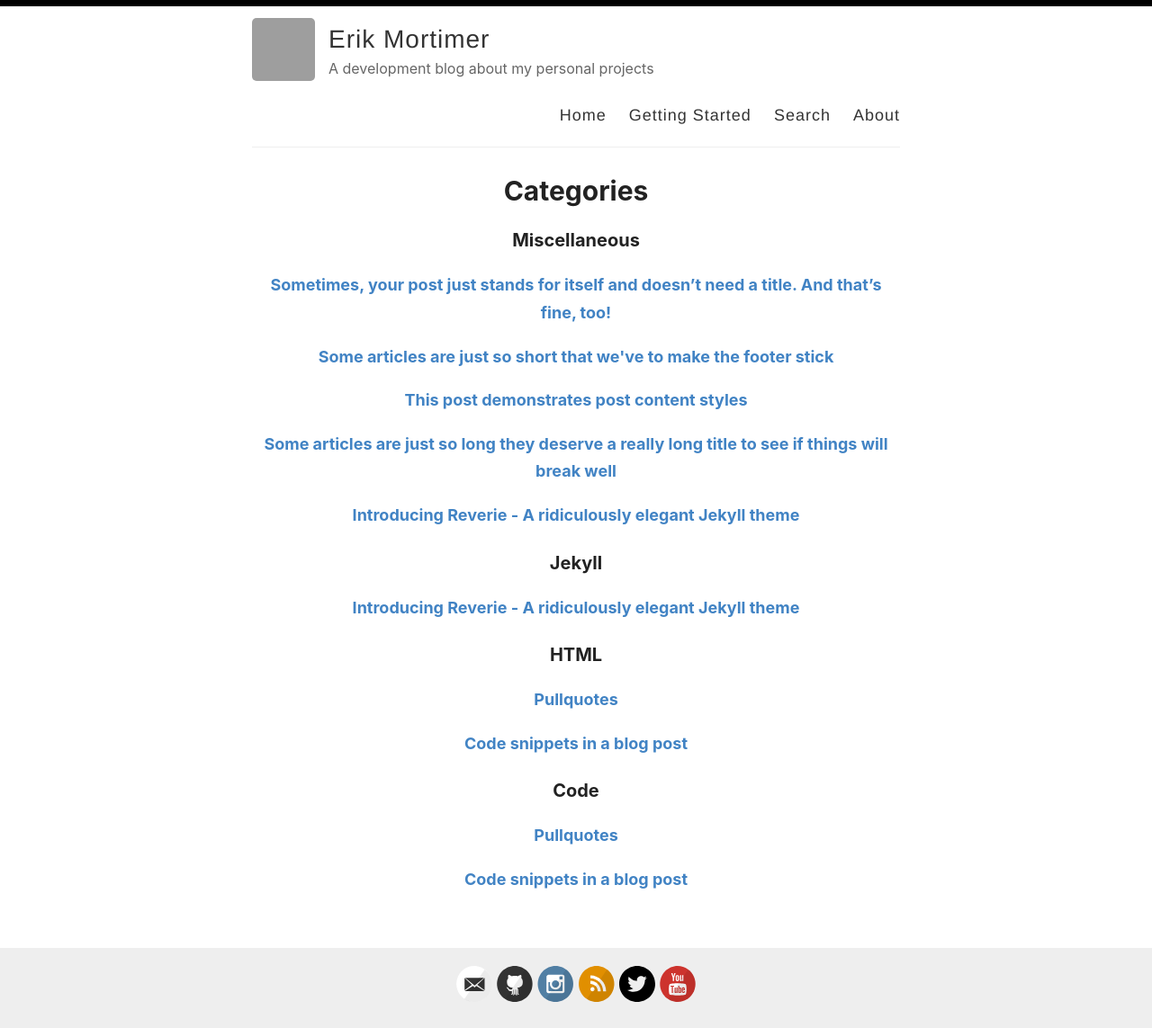
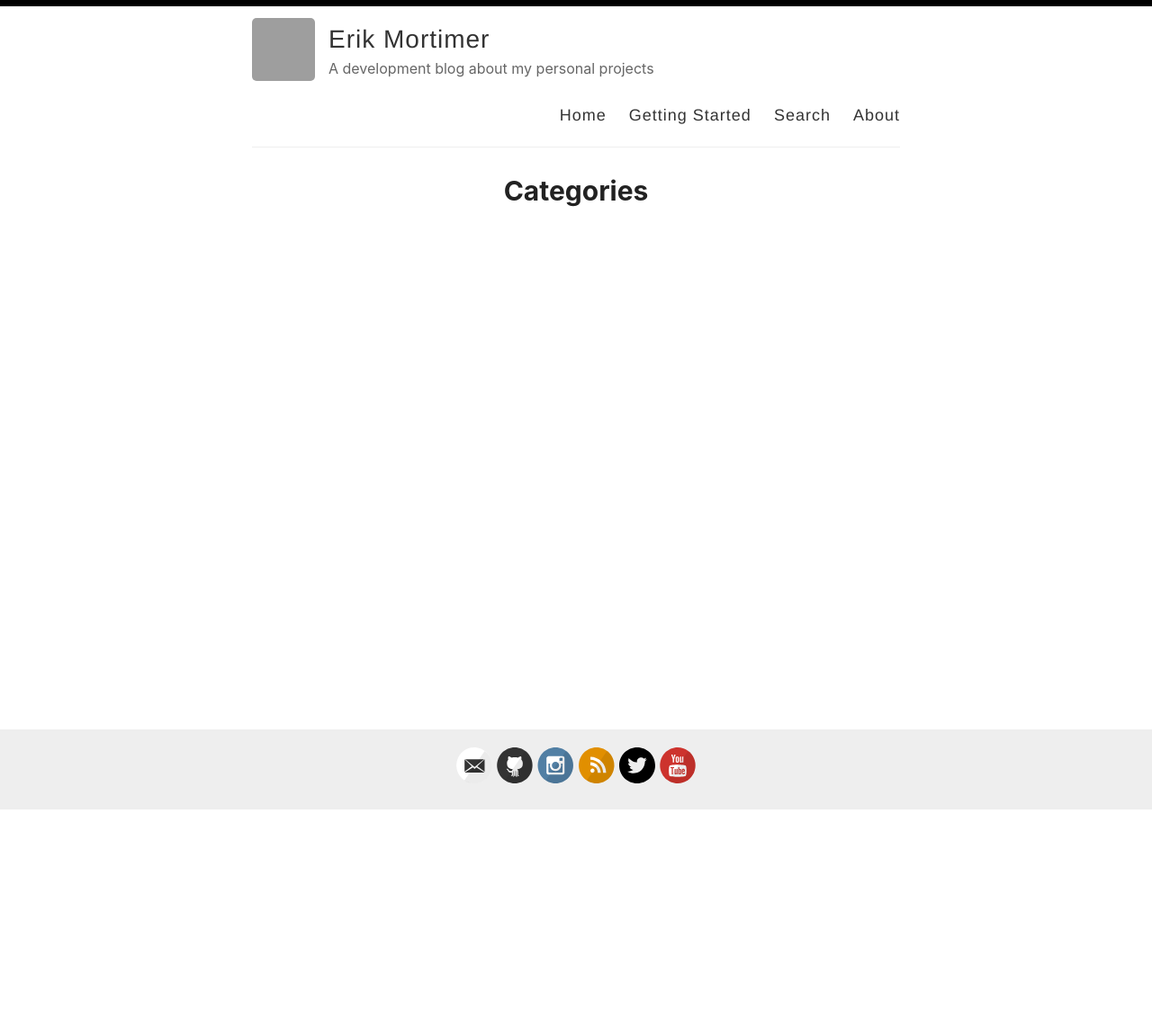
Before and after one commit to erikmortimer/erikmortimer.github.io, a Jekyll site: the page built from _pages/categories.md, in a window 1280 px wide. Shown: the whole page at 90% size. Built offline with Jekyll 4.4.1, drawn with Linux system fonts in a browser that asks for light colours; after the commit the page ends 901 px from its top, so only the background shows below that; part of the change alters nothing that is shown; grey boxes are pictures that could not be loaded.

Commit message:
Removed default posts, and added welcome post and about me page

````diff
--- a/_config.yml
+++ b/_config.yml
@@ -83,6 +83,7 @@ plugins:
   - jekyll-feed # Create an Atom feed using the official Jekyll feed gem
   - jekyll-seo-tag
   - jekyll-paginate
+  - jemoji
 
 include: ['_pages']
 
--- a/_pages/about.md
+++ b/_pages/about.md
@@ -4,26 +4,4 @@ title: About
 permalink: /about/
 ---
 
-[Reverie](https://github.com/amitmerchant1990/reverie) is a Jekyll theme which is simple and opinionated. It's actually a fork of [jekyll-now](https://github.com/barryclark/jekyll-now) with some additional features and personal touches which I've implemented to suit my needs for [my blog](https://www.amitmerchant.com).
-
-This is a plug-and-play Jekyll theme which you can use on GitHub Pages without even setting up a local environment.
-
-## Features
-
-- Command-line free fork-first workflow, using GitHub.com to create, customize and post to your blog
-- Fully responsive and mobile optimized base theme
-- Sass/Coffeescript support using Jekyll 2.0
-- Free hosting on your GitHub Pages user site
-- All the SEO goodies comes in-built
-- Markdown blogging
-- Syntax highlighting using Pygments
-    - [Dracula syntax theme](https://draculatheme.com/) included
-- Disqus commenting
-- Google Analytics integration
-- Fuzzy search across blog posts
-- Pagination of posts works out-of-the-box.
-- Categorize posts out-of-the box
-- RSS Feed
-- In-built sitemap
-
-Learn more about it [here](https://github.com/amitmerchant1990/reverie) on how to get started.
+My name is Erik Mortimer. I am a Computer Science undergrad student with a strong passion for technology and software. This blog will be used to share my progress on my personal projects and other things I am interested in. Thanks for stopping on by!
--- a/_pages/getting-started.md
+++ /dev/null
@@ -1,51 +0,0 @@
----
-layout: page
-title: Getting started with Reverie
-permalink: /getting-started/
----
-
-### Step 1) Fork Reverie to your User Repository
-
-Fork [this repository](https://github.com/amitmerchant1990/reverie), then rename the repository to `yourgithubusername.github.io`.
-
-Alternatively, you can use [Use this template](https://github.com/amitmerchant1990/reverie/generate) button if you want to create a repository with a clean commit history which will use Reverie as a template.
-
-Your Jekyll blog will often be viewable immediately at <https://yourgithubusername.github.io> (if it's not, you can often force it to build by completing step 2)
-
-### Step 2) Customize and view your site
-
-Enter your site name, description, avatar and many other options by editing the `_config.yml` file. You can easily turn on Google Analytics tracking, Disqus commenting and social icons here.
-
-Making a change to `_config.yml` (or any file in your repository) will force GitHub Pages to rebuild your site with jekyll. Your rebuilt site will be viewable a few seconds later at <https://yourgithubusername.github.io> - if not, give it ten minutes as GitHub suggests and it'll appear soon.
-
-### Step 3) Publish your first blog post
-
-Create a new file called `/_posts/2019-2-13-Hello-World.md` to publish your first blog post. That's all you need to do to publish your first blog post! This [Markdown Cheatsheet](https://github.com/adam-p/markdown-here/wiki/Markdown-Cheatsheet) might come in handy while writing the posts.
-
-> You can add additional posts in the browser on GitHub.com too! Just hit the <kbd>Create new file</kbd> button in `/_posts/` to create new content. Just make sure to include the [front-matter](http://jekyllrb.com/docs/frontmatter/) block at the top of each new blog post and make sure the post's filename is in this format: year-month-day-title.md
-
-## Using Categories in Reverie
-
-You can categorize your content based on `categories` in Reverie. For this, you just need to add `categories` in front matter like below:
-
-For adding single category:
-
-```md
-categories: JavaScript
-```
-
-For adding multiple categories:
-
-```md
-categories: [PHP, Laravel]
-```
-
-The contegorized content can be shown over this URL: <https://yourgithubusername.github.io/categories/>
-
-## RSS
-
-The generated [RSS feed](https://en.wikipedia.org/wiki/RSS) of your blog can be found at <https://yourgithubusername.github.io/feed>. You can see the example RSS feed over [here](https://www.amitmerchant.com/reverie/feed).
-
-## Sitemap
-
-The generated sitemap of your blog can be found at <https://yourgithubusername.github.io/sitemap>. You can see the example sitemap feed over [here](https://www.amitmerchant.com/reverie/sitemap).
--- a/_posts/2019-02-13-introducing-reverie-jekyll-theme.md
+++ /dev/null
@@ -1,85 +0,0 @@
----
-layout: post
-title: Introducing Reverie - A ridiculously elegant Jekyll theme
-categories: [Miscellaneous, Jekyll]
----
-
-[Reverie](https://github.com/amitmerchant1990/reverie) is a [Jekyll](https://jekyllrb.com/)-powered theme which is simple and opinionated. It's actually a fork of [jekyll-now](https://github.com/barryclark/jekyll-now) with some additional features and personal touches which I've implemented to suit my needs for my blog.
-
-This is a plug-and-play Jekyll theme which you can use on GitHub Pages without even setting up a local environment.
-
-![](/images/reverie-demo.png)
-
-## Features overview
-
-- Command-line free fork-first workflow, using GitHub.com to create, customize and post to your blog
-- Fully responsive and mobile optimized base theme
-- Sass/Coffeescript support using Jekyll 2.0
-- Free hosting on your GitHub Pages user site
-- All the SEO goodies comes in-built
-- Markdown blogging
-- Syntax highlighting using Pygments
-    - [Dracula syntax theme](https://draculatheme.com/) included
-- Disqus commenting
-- Google Analytics integration
-- Fuzzy search across blog posts
-- Pagination of posts works out-of-the-box.
-- Categorize posts out-of-the box
-- RSS Feed
-- In-built sitemap
-
-<div style="text-align: center;">
- <script async type="text/javascript" src="//cdn.carbonads.com/carbon.js?serve=CE7D6KJY&placement=wwwamitmerchantcom" id="_carbonads_js"></script>
-</div>
-
-## Using Reverie on GitHub Pages
-
-### Step 1) Fork Reverie to your User Repository
-
-Fork [this repository](https://github.com/amitmerchant1990/reverie), then rename the repository to `yourgithubusername.github.io`.
-
-Alternatively, you can use [Use this template](https://github.com/amitmerchant1990/reverie/generate) button if you want to create a repository with a clean commit history which will use Reverie as a template.
-
-Your Jekyll blog will often be viewable immediately at <https://yourgithubusername.github.io> (if it's not, you can often force it to build by completing step 2)
-
-### Step 2) Customize and view your site
-
-Enter your site name, description, avatar and many other options by editing the `_config.yml` file. You can easily turn on Google Analytics tracking, Disqus commenting and social icons here.
-
-Making a change to `_config.yml` (or any file in your repository) will force GitHub Pages to rebuild your site with jekyll. Your rebuilt site will be viewable a few seconds later at <https://yourgithubusername.github.io> - if not, give it ten minutes as GitHub suggests and it'll appear soon.
-
-### Step 3) Publish your first blog post
-
-Create a new file called `/_posts/2019-2-13-Hello-World.md` to publish your first blog post. That's all you need to do to publish your first blog post! This [Markdown Cheatsheet](https://github.com/adam-p/markdown-here/wiki/Markdown-Cheatsheet) might come in handy while writing the posts.
-
-> You can add additional posts in the browser on GitHub.com too! Just hit the <kbd>Create new file</kbd> button in `/_posts/` to create new content. Just make sure to include the [front-matter](http://jekyllrb.com/docs/frontmatter/) block at the top of each new blog post and make sure the post's filename is in this format: year-month-day-title.md
-
-## Using Categories in Reverie
-
-You can categorize your content based on `categories` in Reverie. For this, you just need to add `categories` in front matter like below:
-
-For adding single category:
-
-```md
-categories: JavaScript
-```
-
-For adding multiple categories:
-
-```md
-categories: [PHP, Laravel]
-```
-
-The contegorized content can be shown over this URL: <https://yourgithubusername.github.io/categories/>
-
-## RSS
-
-The generated [RSS feed](https://en.wikipedia.org/wiki/RSS) of your blog can be found at <https://yourgithubusername.github.io/feed>. You can see the example RSS feed over [here](https://www.amitmerchant.com/reverie/feed).
-
-## Sitemap
-
-The generated sitemap of your blog can be found at <https://yourgithubusername.github.io/sitemap>. You can see the example sitemap feed over [here](https://www.amitmerchant.com/reverie/sitemap).
-
-## License
-
-MIT
--- a/_posts/2019-08-08-no-title-posts.md
+++ /dev/null
@@ -1,6 +0,0 @@
----
-layout: post
-title: ""
-categories: Miscellaneous
----
-Sometimes, your post just stands for itself and doesn't need a title. And that's fine, too!
--- a/_posts/2019-12-11-pullquotes.md
+++ /dev/null
@@ -1,14 +0,0 @@
----
-layout: post
-title:  Pullquotes
-categories: [HTML,Code]
-excerpt: In graphic design, a pull quote (also known as a lift-out pull quote) is a key phrase, quotation, or excerpt that has been pulled from an article and used as a page layout graphic element, serving to entice readers into the article or to highlight a key topic.
----
-
-In graphic design, a pull quote (also known as a lift-out pull quote) is a key phrase, quotation, or excerpt that has been pulled from an article and used as a page layout graphic element, serving to entice readers into the article or to highlight a key topic. {% include pullquote.html quote="It is typically placed in a larger or distinctive typeface and on the same page." %} Pull quotes are often used in magazine and newspaper articles, annual reports, and brochures, as well as on the web. They can add visual interest to text-heavy pages with few images or illustrations.
-
-Placement of a pull quote on a page may be defined in a publication's or website's style guide. Such a typographic device may or may not be aligned with a column on the page. Some designers, for example, choose not to align the quote. In that case, the quotation cuts into two or more columns, as in the example shown. Because the pull quote invites the reader to read about the highlighted material, the pull quote should appear before the text it cites and, generally, fairly close to it.
-
-Pull quotes need not be a verbatim copy of the text being quoted; depending on a publication's house style, pull quotes may be abbreviated for space or paraphrased for clarity, with or without indication.
-
-A disadvantage of pull quotes as a design element is that they can disrupt the reading process of readers invested in reading the text sequentially by drawing attention to ghost fragments out of context. At the other extreme, when pull quotes are used to break up what would otherwise be a formless wall of text, pull quote can serve as visual landmarks to help the reader maintain a sense of sequence and place.
--- a/_posts/2019-7-27-super-long-article.md
+++ /dev/null
@@ -1,11 +0,0 @@
----
-layout: post
-title: Some articles are just so long they deserve a really long title to see if things will break well
-categories: Miscellaneous
----
-
-Lorem ipsum dolor sit amet, consectetur adipiscing elit. Fusce bibendum neque eget nunc mattis eu sollicitudin enim tincidunt. Vestibulum lacus tortor, ultricies id dignissim ac, bibendum in velit. Proin convallis mi ac felis pharetra aliquam. Curabitur dignissim accumsan rutrum. In arcu magna, aliquet vel pretium et, molestie et arcu. Mauris lobortis nulla et felis ullamcorper bibendum. Phasellus et hendrerit mauris. Proin eget nibh a massa vestibulum pretium. Suspendisse eu nisl a ante aliquet bibendum quis a nunc. Praesent varius interdum vehicula. Aenean risus libero, placerat at vestibulum eget, ultricies eu enim. Praesent nulla tortor, malesuada adipiscing adipiscing sollicitudin, adipiscing eget est.
-
-Lorem ipsum dolor sit amet, consectetur adipiscing elit. Fusce bibendum neque eget nunc mattis eu sollicitudin enim tincidunt. Vestibulum lacus tortor, ultricies id dignissim ac, bibendum in velit. Proin convallis mi ac felis pharetra aliquam. Curabitur dignissim accumsan rutrum. In arcu magna, aliquet vel pretium et, molestie et arcu. Mauris lobortis nulla et felis ullamcorper bibendum. Phasellus et hendrerit mauris. Proin eget nibh a massa vestibulum pretium. Suspendisse eu nisl a ante aliquet bibendum quis a nunc. Praesent varius interdum vehicula. Aenean risus libero, placerat at vestibulum eget, ultricies eu enim. Praesent nulla tortor, malesuada adipiscing adipiscing sollicitudin, adipiscing eget est.
-
-Lorem ipsum dolor sit amet, consectetur adipiscing elit. Fusce bibendum neque eget nunc mattis eu sollicitudin enim tincidunt. Vestibulum lacus tortor, ultricies id dignissim ac, bibendum in velit. Proin convallis mi ac felis pharetra aliquam. Curabitur dignissim accumsan rutrum. In arcu magna, aliquet vel pretium et, molestie et arcu. Mauris lobortis nulla et felis ullamcorper bibendum. Phasellus et hendrerit mauris. Proin eget nibh a massa vestibulum pretium. Suspendisse eu nisl a ante aliquet bibendum quis a nunc. Praesent varius interdum vehicula. Aenean risus libero, placerat at vestibulum eget, ultricies eu enim. Praesent nulla tortor, malesuada adipiscing adipiscing sollicitudin, adipiscing eget est.
--- a/_posts/2019-7-27-this-post-demonstrates-post-content-styles.md
+++ /dev/null
@@ -1,95 +0,0 @@
----
-layout: post
-title: This post demonstrates post content styles
-categories: Miscellaneous
----
-
-Lorem ipsum dolor sit amet, consectetur adipiscing elit. Fusce bibendum neque eget nunc mattis eu sollicitudin enim tincidunt. Vestibulum lacus tortor, ultricies id dignissim ac, bibendum in velit. Praesent varius interdum vehicula. Aenean risus libero, placerat at vestibulum eget, ultricies eu enim. Praesent nulla tortor, malesuada adipiscing adipiscing sollicitudin, adipiscing eget est.
-
-## Some great heading (h2)
-
-Proin convallis mi ac felis pharetra aliquam. Curabitur dignissim accumsan rutrum. In arcu magna, aliquet vel pretium et, molestie et arcu.
-
-Mauris lobortis nulla et felis ullamcorper bibendum. Phasellus et hendrerit mauris. Proin eget nibh a massa vestibulum pretium. Suspendisse eu nisl a ante aliquet bibendum quis a nunc. Praesent varius interdum vehicula. Aenean risus libero, placerat at vestibulum eget, ultricies eu enim. Praesent nulla tortor, malesuada adipiscing adipiscing sollicitudin, adipiscing eget est.
-
-## Another great heading (h2)
-
-Lorem ipsum dolor sit amet, consectetur adipiscing elit. Fusce bibendum neque eget nunc mattis eu sollicitudin enim tincidunt. Vestibulum lacus tortor, ultricies id dignissim ac, bibendum in velit.
-
-### Some great subheading (h3)
-
-Proin convallis mi ac felis pharetra aliquam. Curabitur dignissim accumsan rutrum. In arcu magna, aliquet vel pretium et, molestie et arcu. Mauris lobortis nulla et felis ullamcorper bibendum.
-
-Phasellus et hendrerit mauris. Proin eget nibh a massa vestibulum pretium. Suspendisse eu nisl a ante aliquet bibendum quis a nunc.
-
-### Some great subheading (h3)
-
-Praesent varius interdum vehicula. Aenean risus libero, placerat at vestibulum eget, ultricies eu enim. Praesent nulla tortor, malesuada adipiscing adipiscing sollicitudin, adipiscing eget est.
-
-> This quote will change your life. It will reveal the secrets of the universe, and all the wonders of humanity. Don't misuse it.
-
-Lorem ipsum dolor sit amet, consectetur adipiscing elit. Fusce bibendum neque eget nunc mattis eu sollicitudin enim tincidunt.
-
-### Some great subheading (h3)
-
-Vestibulum lacus tortor, ultricies id dignissim ac, bibendum in velit. Proin convallis mi ac felis pharetra aliquam. Curabitur dignissim accumsan rutrum.
-
-```html
-<html>
-  <head>
-  </head>
-  <body>
-    <p>Hello, World!</p>
-  </body>
-</html>
-```
-
-
-In arcu magna, aliquet vel pretium et, molestie et arcu. Mauris lobortis nulla et felis ullamcorper bibendum. Phasellus et hendrerit mauris.
-
-#### You might want a sub-subheading (h4)
-
-In arcu magna, aliquet vel pretium et, molestie et arcu. Mauris lobortis nulla et felis ullamcorper bibendum. Phasellus et hendrerit mauris.
-
-In arcu magna, aliquet vel pretium et, molestie et arcu. Mauris lobortis nulla et felis ullamcorper bibendum. Phasellus et hendrerit mauris.
-
-#### But it's probably overkill (h4)
-
-In arcu magna, aliquet vel pretium et, molestie et arcu. Mauris lobortis nulla et felis ullamcorper bibendum. Phasellus et hendrerit mauris.
-
-### Oh hai, an unordered list!!
-
-In arcu magna, aliquet vel pretium et, molestie et arcu. Mauris lobortis nulla et felis ullamcorper bibendum. Phasellus et hendrerit mauris.
-
-- First item, yo
-- Second item, dawg
-- Third item, what what?!
-- Fourth item, fo sheezy my neezy
-
-### Oh hai, an ordered list!!
-
-In arcu magna, aliquet vel pretium et, molestie et arcu. Mauris lobortis nulla et felis ullamcorper bibendum. Phasellus et hendrerit mauris.
-
-1. First item, yo
-2. Second item, dawg
-3. Third item, what what?!
-4. Fourth item, fo sheezy my neezy
-
-
-
-## Headings are cool! (h2)
-
-Proin eget nibh a massa vestibulum pretium. Suspendisse eu nisl a ante aliquet bibendum quis a nunc. Praesent varius interdum vehicula. Aenean risus libero, placerat at vestibulum eget, ultricies eu enim. Praesent nulla tortor, malesuada adipiscing adipiscing sollicitudin, adipiscing eget est.
-
-Praesent nulla tortor, malesuada adipiscing adipiscing sollicitudin, adipiscing eget est.
-
-Proin eget nibh a massa vestibulum pretium. Suspendisse eu nisl a ante aliquet bibendum quis a nunc.
-
-### Tables
-
-|Title 1               | Title 2               | Title 3               | Title 4              |
-|--------------------- | --------------------- | --------------------- | ---------------------|
-|lorem                 | lorem ipsum           | lorem ipsum dolor     | lorem ipsum dolor sit|
-|lorem ipsum dolor sit | lorem ipsum dolor sit | lorem ipsum dolor sit | lorem ipsum dolor sit|
-|lorem ipsum dolor sit | lorem ipsum dolor sit | lorem ipsum dolor sit | lorem ipsum dolor sit|
-|lorem ipsum dolor sit | lorem ipsum dolor sit | lorem ipsum dolor sit | lorem ipsum dolor sit|
--- a/_posts/2019-7-28-super-short-article.md
+++ /dev/null
@@ -1,7 +0,0 @@
----
-layout: post
-title: Some articles are just so short that we've to make the footer stick
-categories: Miscellaneous
----
-
-Lorem ipsum dolor sit amet, consectetur adipisicing elit, sed do eiusmod tempor incididunt ut labore et dolore magna aliqua. Ut enim ad minim veniam, quis nostrud exercitation ullamco laboris nisi ut aliquip ex ea commodo consequat. Duis aute irure dolor in reprehenderit in voluptate velit esse cillum dolore eu fugiat nulla pariatur. Excepteur sint occaecat cupidatat non proident, sunt in culpa qui officia deserunt mollit anim id est laborum.
--- a/_posts/2019-8-12-code-snippets.md
+++ /dev/null
@@ -1,42 +0,0 @@
----
-layout: post
-title:  Code snippets in a blog post
-categories: [HTML,Code]
----
-
-This post demonstrate the use of code snippets in the theme. The code snippets are powered by [Pygments](http://pygments.org/) and the code theme that is been used in Reverie is called [Draula](https://draculatheme.com/).
-
-This is a raw snippet:
-
-```
-hello world
-123
-This is a text snippet
-```
-
-This is a PHP snippet:
-
-```php
-<?php
-    echo 'Hello, World!';
-?>
-```
-
-This is a JavaScript snippet:
-
-```js
-const add = (a, b) => a + b
-const minus = (a, b) => a - b
-
-console.log(add(100,200))  // 300
-console.log(minus(100,200))  // -100
-```
-
-This is a Python snippet:
-
-```python
-def say_hello():
-    print("hello world!")
-
-say_hello()   // "hello world!"
-```
````
